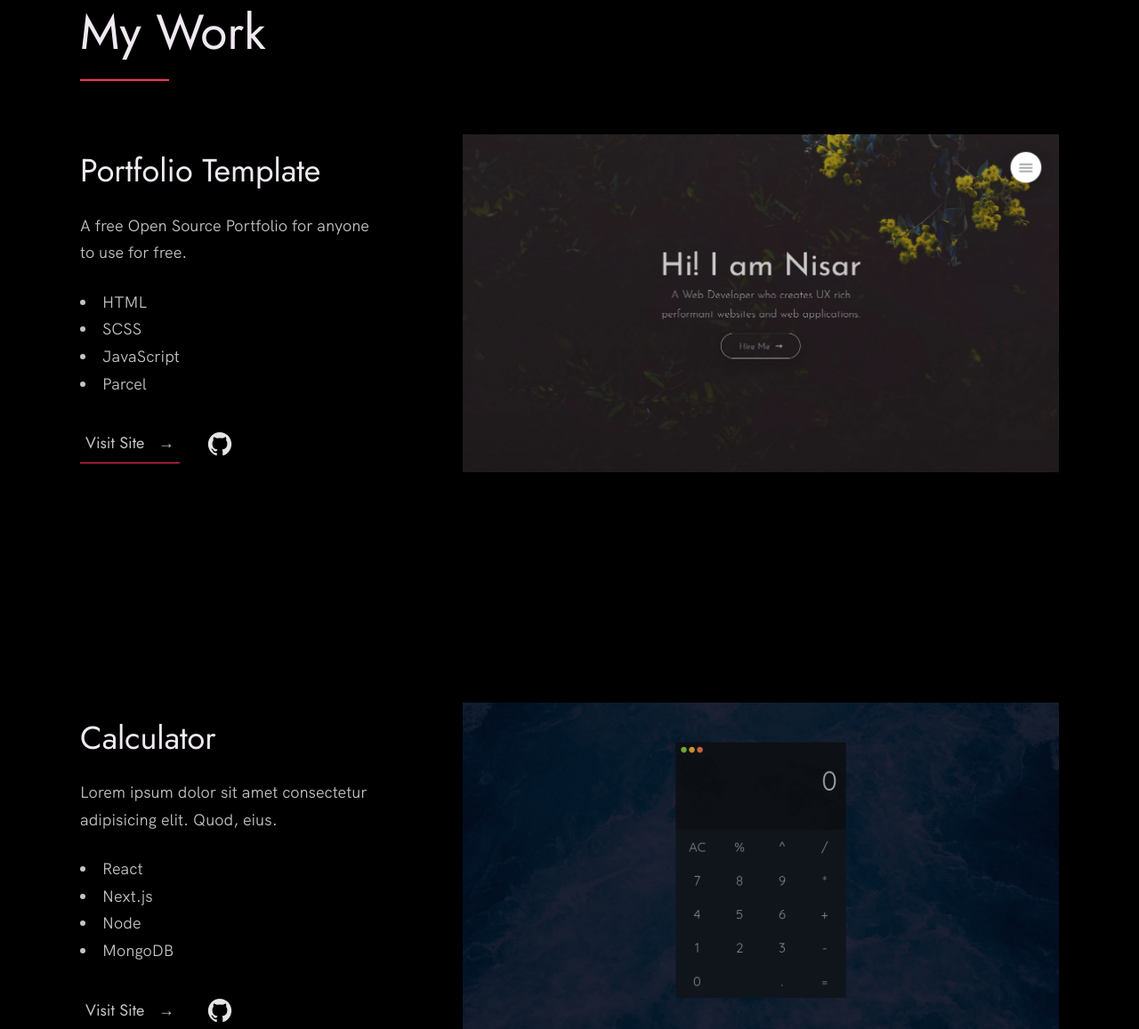
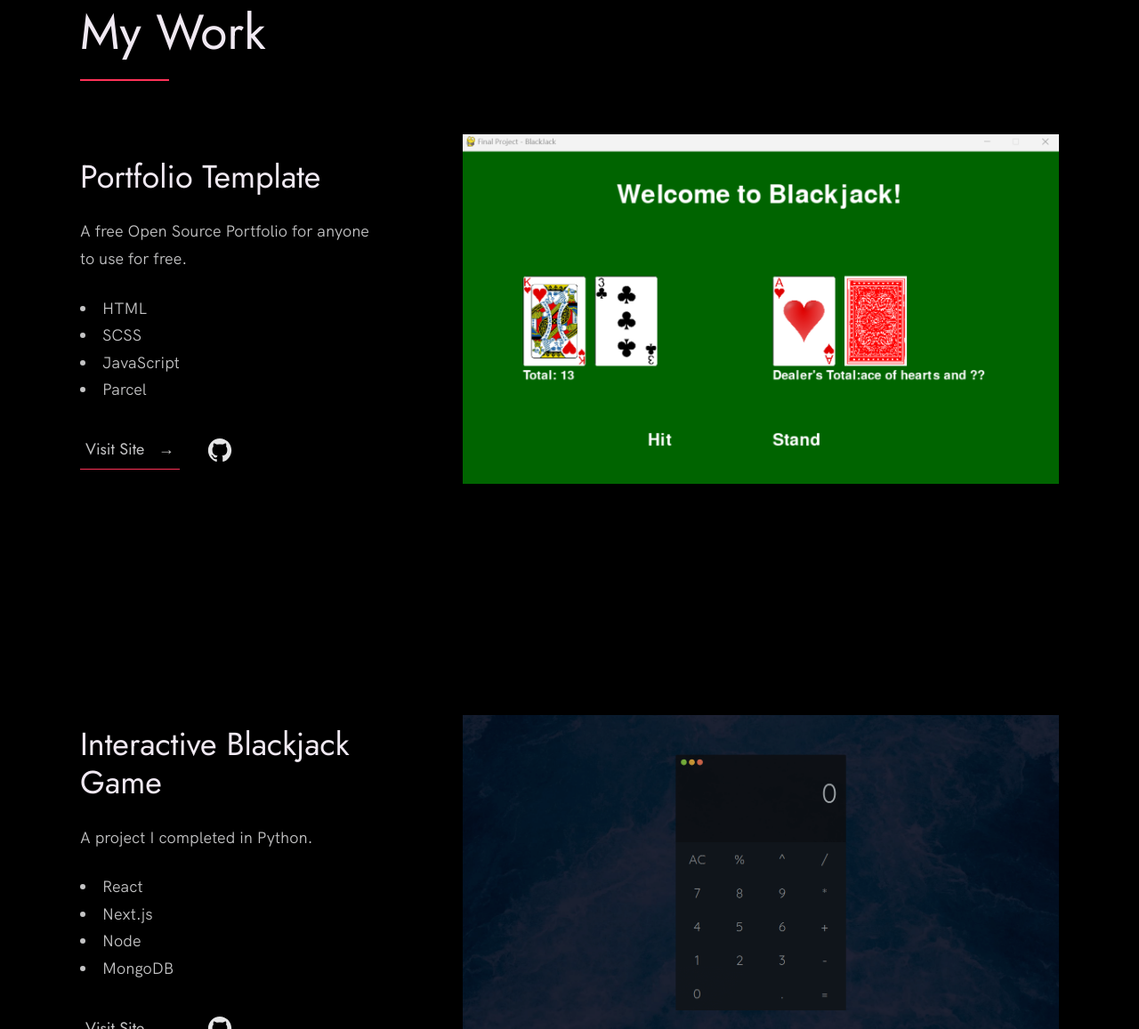
Before and after one commit to Computer-and-Information-Science/portfolio-paigeuelses, a plain HTML site: page index.html in a window 1280 px wide. Shown: the part 917-2074 px from the top of the page at 89% size. Drawn offline with Linux system fonts and the light colour scheme.

Commit message:
Update index.html

```diff
--- a/index.html
+++ b/index.html
@@ -99,16 +99,15 @@
               </div>
             </div>
             <div class="work__image-box">
-              <img src="./images/project-1.png" class="work__image" alt="Project 1" />
+              <img src="./images/Screenshot 2024-04-20 003802.png" class="work__image" alt="Project 1" />
             </div>
           </div>
 
           <div class="work__box">
             <div class="work__text">
-              <h3>Calculator</h3>
+              <h3>Interactive Blackjack Game</h3>
               <p>
-                Lorem ipsum dolor sit amet consectetur adipisicing elit. Quod,
-                eius.
+                A project I completed in Python.
               </p>
               <ul class="work__list">
                 <li>React</li>
```
